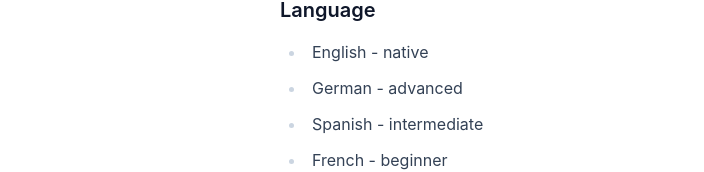
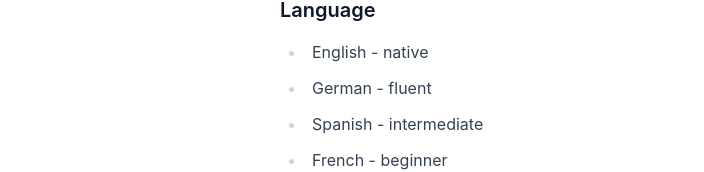
Before and after one commit to lbsonley/bsdc, a Next.js app: page /resume in a window 1280 px wide. Shown: the part 6030-6202 px from the top of the page, without its empty margins (0-704 px from the left). Built offline with nearby package versions, Linux system fonts and the light colour scheme; no server answers.

Commit message:
chore: update german language level

```diff
--- a/pages/resume/index.tsx
+++ b/pages/resume/index.tsx
@@ -259,7 +259,7 @@ const ResumePage = () => {
             <h3>Language</h3>
             <ul>
               <li>English - native</li>
-              <li>German - advanced</li>
+              <li>German - fluent</li>
               <li>Spanish - intermediate</li>
               <li>French - beginner</li>
             </ul>
```
